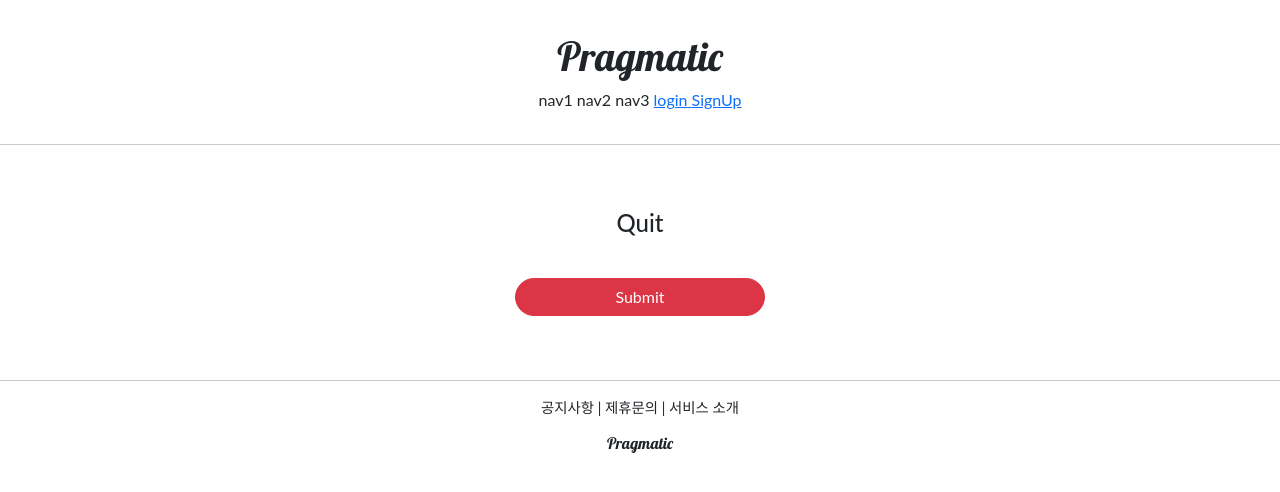
After one commit to angelajlee/pragmatic, a Django app: template accountapp/templates/accountapp/delete.html in a window 1280 px wide. The commit adds this page. Shown: the top 492 px of the page. Run offline with Django 3.2, Linux system fonts and the light colour scheme; the template is opened without the code that fills it, so the values that code supplies are empty; some libraries are stand-ins or nearby versions.

Commit message:
django course 26 commit

```diff
--- /dev/null
+++ b/accountapp/templates/accountapp/delete.html
@@ -0,0 +1,15 @@
+{% extends 'base.html' %}
+
+{% block content %}
+
+    <div style="text-align: center; max-width: 500px; margin: 4rem auto">
+     <div class = 'mb-4'>
+         <h4>Quit</h4>
+     </div>
+        <form action = "{% url 'accountapp:delete' pk=user.pk%}" method="post">
+         {%csrf_token%}
+         <input type="submit" class="btn btn-danger rounded-pill col-6 mt-3">
+        </form>
+    </div>
+
+{% endblock %}
--- a/accountapp/templates/accountapp/detail.html
+++ b/accountapp/templates/accountapp/detail.html
@@ -17,6 +17,11 @@
                  Change Info
              </p>
          </a>
+         <a href="{% url 'accountapp:delete' pk=user.pk %}">
+             <p>
+                 Quit
+             </p>
+         </a>
          {% endif %}
 
      </div>
--- a/templates/header.html
+++ b/templates/header.html
@@ -10,8 +10,11 @@
         <a href="{% url 'accountapp:login' %}?next={{ request.path }}">
             <span>login</span>
         </a>
+        <a href="{% url 'accountapp:create' %}">
+            <span>SignUp</span>
+        </a>
         {% else %}
-        <a href="{% url 'accountapp:detail' pk = user.pk %}">
+        <a href="{% url 'accountapp:detail' pk=user.pk %}">
             <span>MyPage</span>
         </a>
         <a href="{% url 'accountapp:logout' %}?next={{ request.path }}">
```
Also changed, not shown: accountapp/urls.py (+4 -4 lines), accountapp/views.py (+6 -1 lines).
